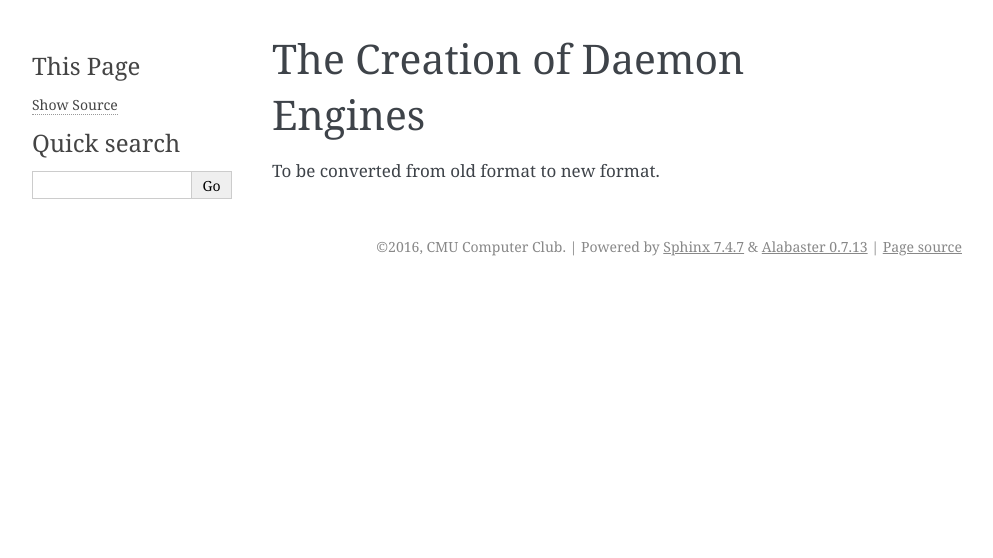
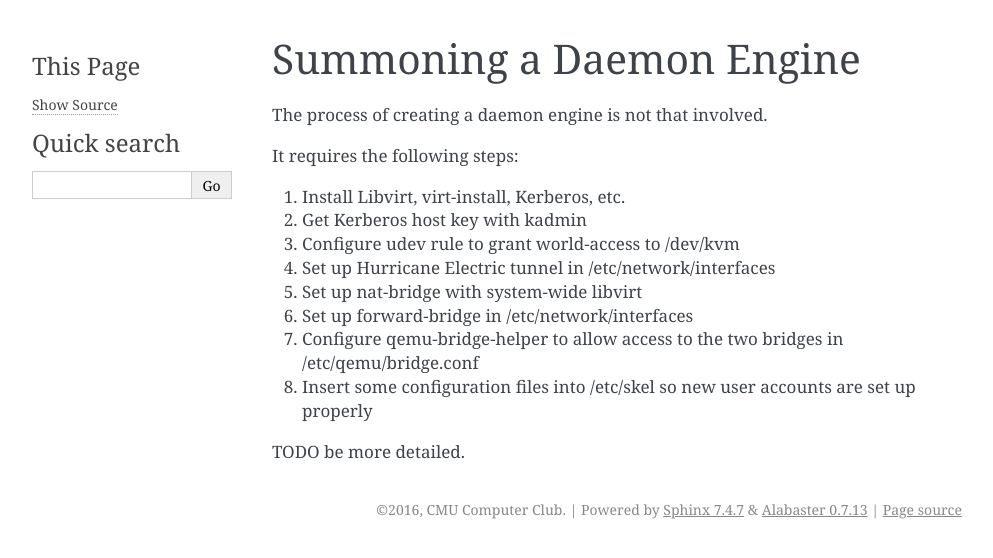
Before and after one commit to cmucc/infra-docs, a Sphinx documentation site: the page built from source/engines/creation.rst, in a window 1280 px wide. Shown: the top 558 px of the page, without its empty margins (148-1141 px from the left). Built offline with Sphinx 7.4.7, drawn with Linux system fonts in a browser that asks for light colours.

Commit message:
engines/creation: add a vague outline

```diff
--- a/source/engines/creation.rst
+++ b/source/engines/creation.rst
@@ -1,4 +1,17 @@
-The Creation of Daemon Engines
+Summoning a Daemon Engine
 ================================================================================
 
-To be converted from old format to new format.
+The process of creating a daemon engine is not that involved.
+
+It requires the following steps:
+
+1. Install Libvirt, virt-install, Kerberos, etc.
+2. Get Kerberos host key with kadmin
+3. Configure udev rule to grant world-access to /dev/kvm
+4. Set up Hurricane Electric tunnel in /etc/network/interfaces
+5. Set up nat-bridge with system-wide libvirt
+6. Set up forward-bridge in /etc/network/interfaces
+7. Configure qemu-bridge-helper to allow access to the two bridges in /etc/qemu/bridge.conf
+8. Insert some configuration files into /etc/skel so new user accounts are set up properly
+
+TODO be more detailed.
```
